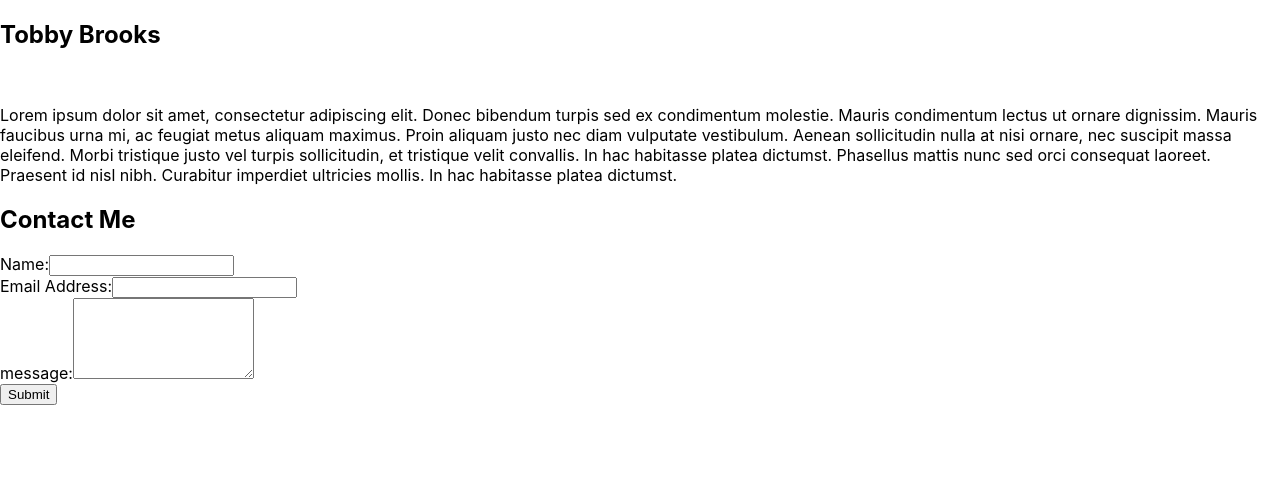
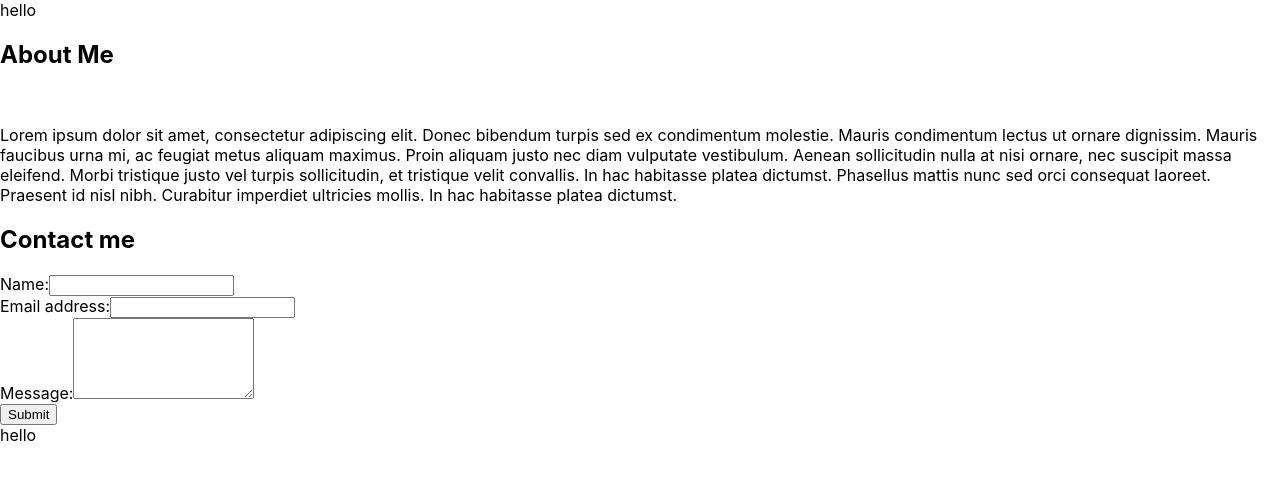
Before and after one commit to 1tbrooks1/tobbybrooks-react-portfolio, a React (Create React App) app: page / in a window 1280 px wide. Shown: the top 480 px of the page. Built offline with nearby package versions, Linux system fonts and the light colour scheme.

Commit message:
made some changes to components

```diff
--- a/package.json
+++ b/package.json
@@ -6,6 +6,7 @@
     "@testing-library/jest-dom": "^5.16.4",
     "@testing-library/react": "^12.1.4",
     "@testing-library/user-event": "^13.5.0",
+    "bootstrap": "^5.1.3",
     "react": "^18.0.0",
     "react-bootstrap": "^2.2.3",
     "react-dom": "^18.0.0",
--- a/src/App.js
+++ b/src/App.js
@@ -1,4 +1,4 @@
-import React from "react";
+import React, { useState } from "react";
 import About from "./components/About";
 import Contact from "./components/Contact";
 import Nav from "./components/Nav"
@@ -8,10 +8,13 @@ import Resume from "./components/Resume"
 function App() {
   return (
     <div>
-      <>
+      <Nav></Nav>
+      <main>
       <About></About>
-      </>
       <Contact></Contact>
+      <Projects></Projects>
+      {/* <Resume></Resume> */}
+      </main>
     </div>
   );
 }
--- a/src/components/About/index.js
+++ b/src/components/About/index.js
@@ -3,7 +3,7 @@ import React from 'react'
 function About() {
   return (
     <section>
-      <h1>Tobby Brooks</h1>
+      <h1>About Me</h1>
       <img></img>
       <div>
           <p>
--- a/src/components/Contact/index.js
+++ b/src/components/Contact/index.js
@@ -1,26 +1,82 @@
 import React, { useState } from "react";
+import { validateEmail } from '../utils/helper';
 
 function Contact() {
+  const [errorMessage, setErrorMessage] = useState("");
+
+  const [formState, setFormState] = useState({
+    name: "",
+    email: "",
+    message: "",
+  });
+
+  const { name, email, message } = formState;
+
+  function handleChange(e) {
+    if (e.target.name === "email") {
+      const isValid = validateEmail(e.target.value);
+      console.log(isValid);
+      // isValid conditional statement
+      if (!isValid) {
+        setErrorMessage("Your email is invalid.");
+      } else {
+        setErrorMessage("");
+      }
+    } else {
+      if (!e.target.value.length) {
+        setErrorMessage(`${e.target.name} is required.`);
+      } else {
+        setErrorMessage("");
+      }
+    }
+
+    if (!errorMessage) {
+      setFormState({ ...formState, [e.target.name]: e.target.value });
+    }
+  }
+
+  function handleSubmit(e) {
+    e.preventDefault();
+    console.log(formState);
+  }
+
   return (
     <section>
-      <h1>Contact Me</h1>
-      <form>
+      <h1>Contact me</h1>
+      <form id="contact-form" onSubmit={handleSubmit}>
         <div>
           <label htmlFor="name">Name:</label>
-          <input type="text" name="name" />
+          <input
+            type="text"
+            defaultValue={name}
+            onBlur={handleChange}
+            name="name"
+          />
         </div>
         <div>
-          <label htmlFor="email">Email Address:</label>
-          <input type="text"
-          name = "email" />
+          <label htmlFor="email">Email address:</label>
+          <input
+            type="email"
+            defaultValue={email}
+            name="email"
+            onBlur={handleChange}
+          />
         </div>
         <div>
-          <label htmlFor="message">message:</label>
+          <label htmlFor="message">Message:</label>
           <textarea
-          name = "message"
-          rows = "5" />
+            name="message"
+            defaultValue={message}
+            onBlur={handleChange}
+            rows="5"
+          />
+          {errorMessage && (
+            <div>
+              <p className="error-text">{errorMessage}</p>
+            </div>
+          )}
         </div>
-        <button type = "submit">Submit</button>
+        <button type="submit">Submit</button>
       </form>
     </section>
   );
--- a/src/components/Nav/index.js
+++ b/src/components/Nav/index.js
@@ -0,0 +1,9 @@
+function Nav() {
+  return (
+    <div>
+   hello
+   </div>
+  );
+}
+
+export default Nav;
--- a/src/components/Projects/index.js
+++ b/src/components/Projects/index.js
@@ -0,0 +1,11 @@
+import React from "react";
+
+
+function Projects() {
+  return (
+   <section>
+     hello
+   </section>
+  );
+}
+export default Projects;
```
Also changed, not shown: 1 other file (tests, documents, lock files or other folders).
